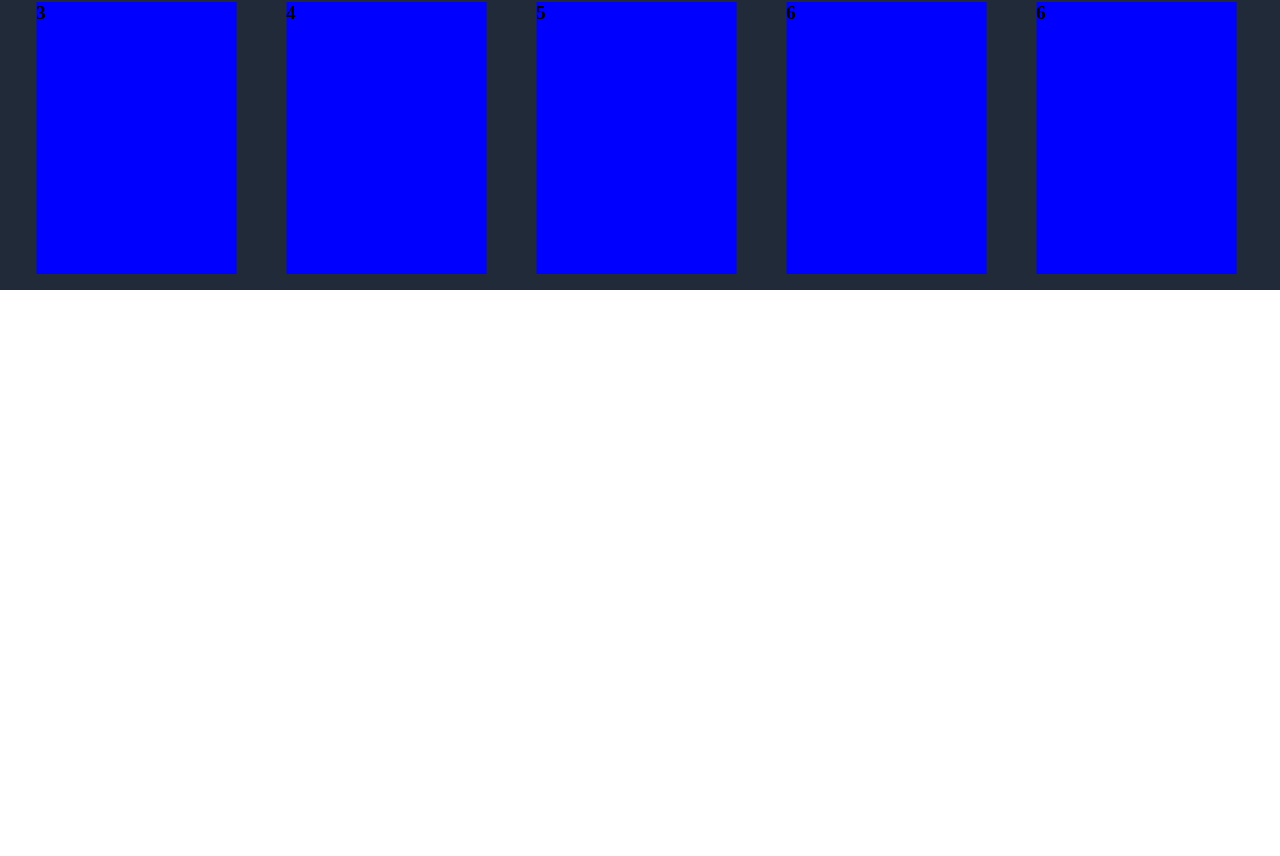
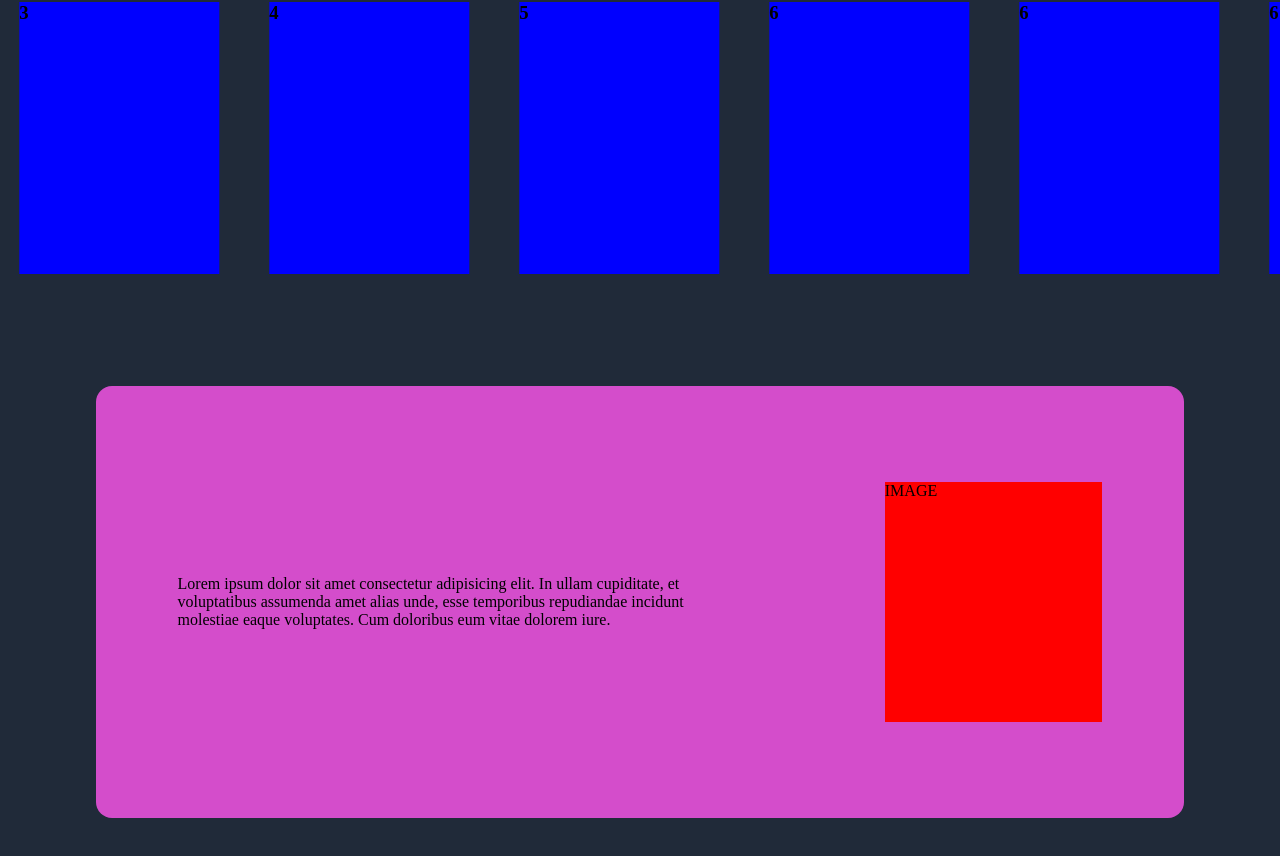
Before and after one commit to SimoneColombo1/pixel-portal, a Next.js app: page / in a window 1280 px wide. Shown: the part 568-1424 px from the top of the page. Before the commit the page ends 858 px from the top, so only its background shows below. Built offline with nearby package versions, Linux system fonts and the light colour scheme.

Commit message:
Aggiunta la sezione Search

```diff
--- a/app/page.js
+++ b/app/page.js
@@ -4,6 +4,7 @@ import Header from "./components/HomePage/header";
 import Footer from "./components/HomePage/footer";
 import PrimarySlider from "./components/HomePage/PrimarySlider";
 import PopularSlider from "./components/HomePage/PopularSlider";
+import Search from "./components/HomePage/Search";
 export default function Home() {
   return (
     <section className="container">
@@ -12,6 +13,7 @@ export default function Home() {
         <section className="Main-Container">
           <Jumbo />
           <PrimarySlider />
+          <Search />
           <PopularSlider />
         </section>
       </main>
```
